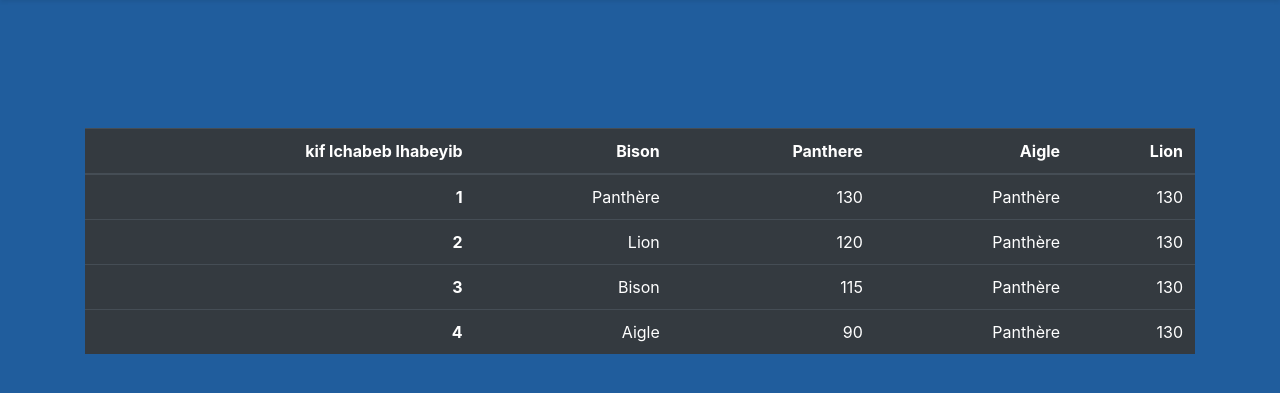
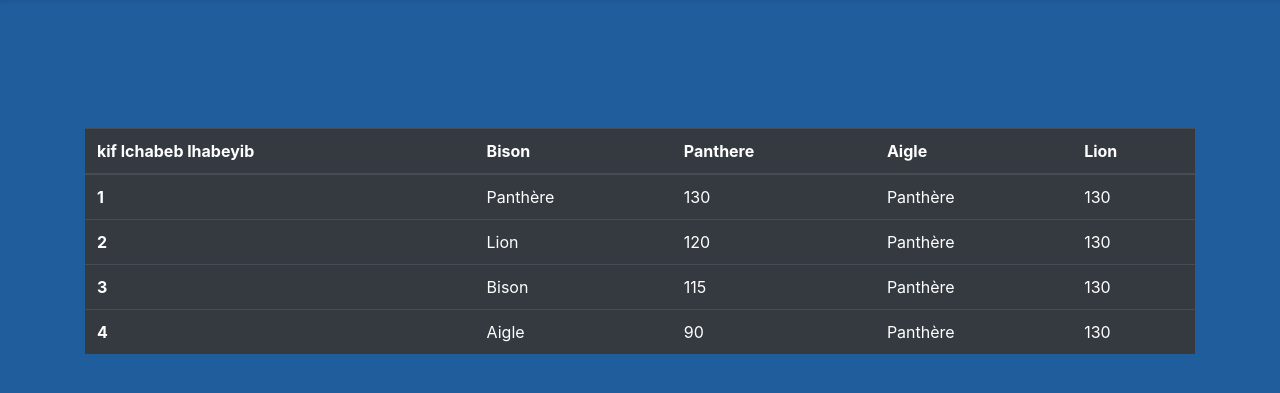
Before and after one commit to anthonychemaly/troupetest, a PHP site: the page made by detailed results.html in a window 1280 px wide. Shown: the part 99-492 px from the top of the page. Run offline with PHP 8.4, Linux system fonts and the light colour scheme.

Commit message:
ios fix pls

```diff
--- a/anthony.css
+++ b/anthony.css
@@ -15,20 +15,6 @@ body {
     margin-right: 5%;
 
 }
-.table-responsive {
-    -webkit-overflow-scrolling: touch;
-    direction: ltr;
-    }
-    .table-responsive > table {
-    direction: rtl !important;
-    }
-    table, th {
-    direction:rtl
-    }
-    table, tr {
-    direction:rtl;
-
-    }
 
 
 .tabal{
--- a/detailed results.html
+++ b/detailed results.html
@@ -5,6 +5,7 @@
 <meta name="viewport" content="width=device-width, initial-scale=1.0">
 <link href="https://fonts.googleapis.com/css?family=Poppins&display=swap" rel="stylesheet">
 <link rel="stylesheet" href="./anthony.css">
+<link rel="stylesheet" href="./gs.css">
 <script src="https://code.jquery.com/jquery-3.3.1.slim.min.js" integrity="sha384-q8i/X+965DzO0rT7abK41JStQIAqVgRVzpbzo5smXKp4YfRvH+8abtTE1Pi6jizo" crossorigin="anonymous"></script>
 <script src="https://cdnjs.cloudflare.com/ajax/libs/popper.js/1.14.7/umd/popper.min.js" integrity="sha384-UO2eT0CpHqdSJQ6hJty5KVphtPhzWj9WO1clHTMGa3JDZwrnQq4sF86dIHNDz0W1" crossorigin="anonymous"></script>
 <script src="https://stackpath.bootstrapcdn.com/bootstrap/4.3.1/js/bootstrap.min.js" integrity="sha384-JjSmVgyd0p3pXB1rRibZUAYoIIy6OrQ6VrjIEaFf/nJGzIxFDsf4x0xIM+B07jRM" crossorigin="anonymous"></script>
@@ -85,6 +86,10 @@
         </tbody>
       </table>
     </div>
-
+  <script>
+      $(document).ready(function(){
+     $('.table-responsive').scrollLeft(9999);
+     });
+</script>
   </body>
   </html>
```
